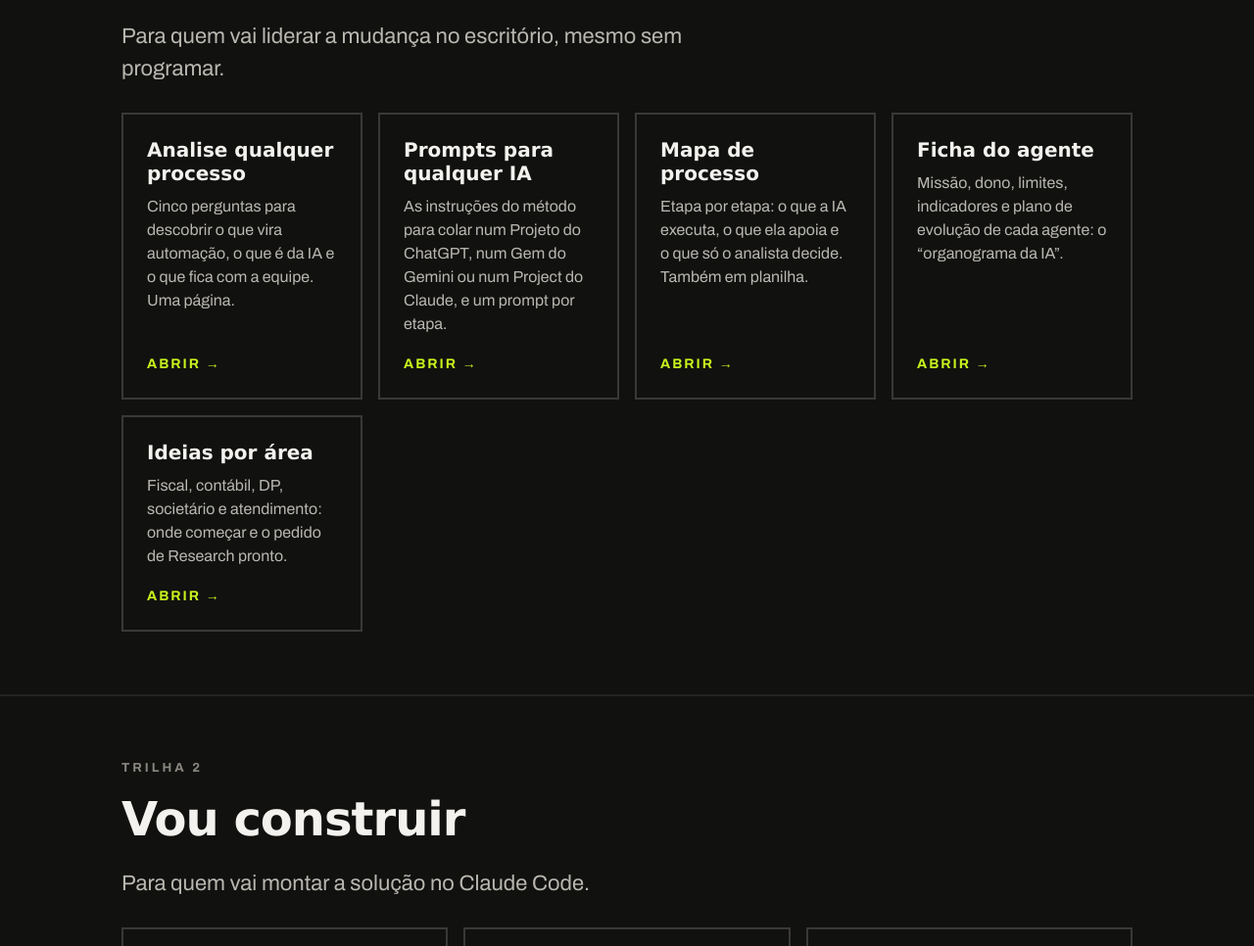
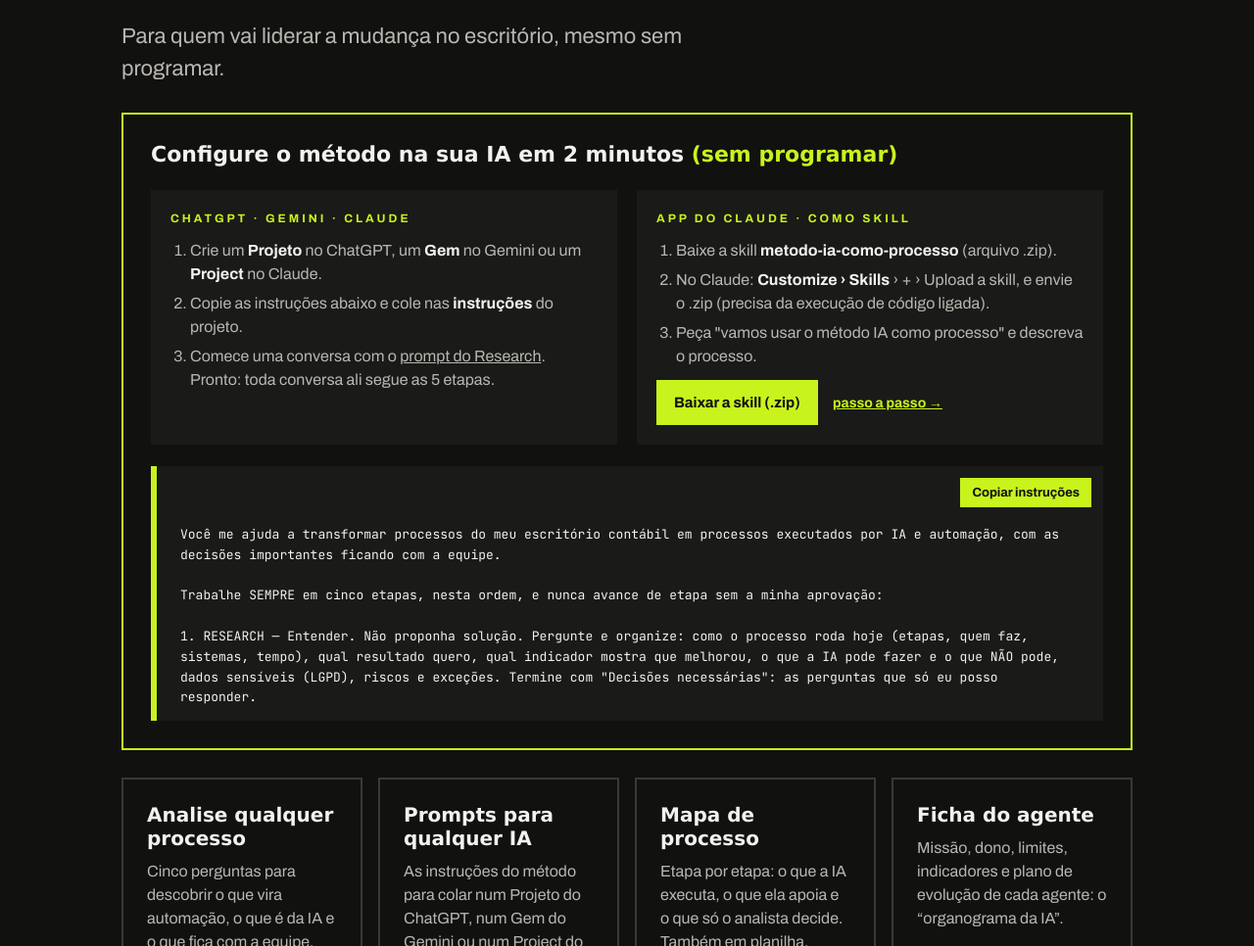
Before and after one commit to samuelsilva-sp/ia-como-processo, a plain HTML site: page index.html in a window 1280 px wide. Shown: the part 2581-3547 px from the top of the page at 98% size. Drawn offline with Linux system fonts and the light colour scheme; a web font is replaced by a local one.

Commit message:
Gestor: configurar o método em 2 minutos e skill para o app do Claude
Co-Authored-By: Claude Opus 5.5 <noreply@anthropic.com>

```diff
--- a/index.html
+++ b/index.html
@@ -46,6 +46,16 @@
   .card .ir { margin-top:auto; padding-top:8px; font-weight:700; font-size:14px; letter-spacing:2px; color:var(--accent); }
   .prompt { position:relative; background:var(--panel); border-left:6px solid var(--accent); padding:60px 24px 24px; font-family:'JetBrains Mono', monospace; font-size:15px; line-height:1.6; white-space:pre-wrap; color:var(--paper); }
   .copiar { position:absolute; top:12px; right:12px; font-family:'Archivo', sans-serif; font-weight:700; font-size:13px; background:var(--accent); color:var(--ink); border:0; padding:8px 12px; cursor:pointer; }
+  .setup { border:2px solid var(--accent); padding:28px; margin-bottom:28px; display:flex; flex-direction:column; gap:22px; }
+  .setup-tit { font-size:22px; }
+  .opcoes { display:grid; grid-template-columns:repeat(auto-fit, minmax(280px, 1fr)); gap:20px; }
+  .opcao { background:var(--panel); padding:20px; display:flex; flex-direction:column; gap:12px; }
+  .opcao-tag { font-size:12px; letter-spacing:3px; font-weight:700; color:var(--accent); }
+  .mini { padding-left:20px; display:flex; flex-direction:column; gap:6px; color:var(--soft); font-size:16px; }
+  .mini b { color:var(--paper); }
+  .bt-p { padding:10px 16px; font-size:15px; }
+  .mais { font-size:14px; font-weight:700; margin-left:12px; color:var(--accent); }
+  #instr { max-height:260px; overflow:auto; font-size:13px; }
   .frase { font-family:'Unbounded', Verdana, sans-serif; font-weight:800; font-size:clamp(30px, 6vw, 64px); line-height:1.05; letter-spacing:-1px; }
   footer { padding:40px 0 56px; color:var(--mute); font-size:14px; border-top:2px solid var(--raise); display:flex; flex-wrap:wrap; justify-content:space-between; gap:12px; }
   @media (max-width: 760px) {
@@ -120,6 +130,50 @@ Não proponha solução ainda.</span></div>
     <p class="eyebrow">Trilha 1</p>
     <h2>Sou gestor</h2>
     <p class="sub" style="margin-bottom:28px;">Para quem vai liderar a mudança no escritório, mesmo sem programar.</p>
+
+    <div class="setup">
+      <h3 class="setup-tit">Configure o método na sua IA em 2 minutos <span class="ac">(sem programar)</span></h3>
+      <div class="opcoes">
+        <div class="opcao">
+          <p class="opcao-tag">CHATGPT · GEMINI · CLAUDE</p>
+          <ol class="mini">
+            <li>Crie um <b>Projeto</b> no ChatGPT, um <b>Gem</b> no Gemini ou um <b>Project</b> no Claude.</li>
+            <li>Copie as instruções abaixo e cole nas <b>instruções</b> do projeto.</li>
+            <li>Comece uma conversa com o <a href="#prompt">prompt do Research</a>. Pronto: toda conversa ali segue as 5 etapas.</li>
+          </ol>
+        </div>
+        <div class="opcao">
+          <p class="opcao-tag">APP DO CLAUDE · COMO SKILL</p>
+          <ol class="mini">
+            <li>Baixe a skill <b>metodo-ia-como-processo</b> (arquivo .zip).</li>
+            <li>No Claude: <b>Customize › Skills</b> › + › Upload a skill, e envie o .zip (precisa da execução de código ligada).</li>
+            <li>Peça "vamos usar o método IA como processo" e descreva o processo.</li>
+          </ol>
+          <p><a class="bt sim bt-p" href="https://github.com/samuelsilva-sp/ia-como-processo/raw/main/gestor/skill-app-claude/metodo-ia-como-processo.zip">Baixar a skill (.zip)</a> <a class="mais" href="https://github.com/samuelsilva-sp/ia-como-processo/blob/main/gestor/skill-app-claude/LEIA-ME.md">passo a passo →</a></p>
+        </div>
+      </div>
+      <div class="prompt" id="instr"><button class="copiar" type="button" data-alvo="instr-txt">Copiar instruções</button><span id="instr-txt">Você me ajuda a transformar processos do meu escritório contábil em processos executados por IA e automação, com as decisões importantes ficando com a equipe.
+
+Trabalhe SEMPRE em cinco etapas, nesta ordem, e nunca avance de etapa sem a minha aprovação:
+
+1. RESEARCH — Entender. Não proponha solução. Pergunte e organize: como o processo roda hoje (etapas, quem faz, sistemas, tempo), qual resultado quero, qual indicador mostra que melhorou, o que a IA pode fazer e o que NÃO pode, dados sensíveis (LGPD), riscos e exceções. Termine com "Decisões necessárias": as perguntas que só eu posso responder.
+
+2. PLAN — O contrato. Depois da minha aprovação, descreva o que será construído em linguagem simples: partes da solução, ferramentas e por quê, critério de aceite de cada parte ("o analista consegue X e vê Y"), o que acontece quando algo dá errado, onde um humano aprova, o que fica fora, riscos.
+
+3. BREAK — Tarefas pequenas. Quebre o plano em tarefas que caibam numa sessão, cada uma com objetivo, o que pode ser alterado, o que não pode, critério de aceite e como testar.
+
+4. IMPLEMENT — Uma tarefa por vez. Faça só a tarefa pedida. Ideia nova vai para uma lista de "depois", não para a tarefa.
+
+5. REVIEW — Revise com ceticismo antes de eu aprovar: atende o critério? Quebrou algo que funcionava? Há risco de segurança ou de LGPD? Testou casos estranhos (dado vazio, formato errado)?
+
+Regras:
+- Se algo estiver ambíguo, pergunte. Nunca suponha.
+- Na dúvida, a IA não decide sozinha: o caso vai para uma pessoa.
+- Ação irreversível (transmitir obrigação, enviar a cliente, pagar, apagar) sempre com aprovação humana.
+- Nunca peça nem use CPF, CNPJ ou dados bancários reais nos exemplos.
+- Responda em português do Brasil, de forma direta.</span></div>
+    </div>
+
     <div class="grade">
       <a class="card" href="https://github.com/samuelsilva-sp/ia-como-processo/blob/main/gestor/como-analisar-qualquer-processo.md"><h3>Analise qualquer processo</h3><p>Cinco perguntas para descobrir o que vira automação, o que é da IA e o que fica com a equipe. Uma página.</p><span class="ir">ABRIR →</span></a>
       <a class="card" href="https://github.com/samuelsilva-sp/ia-como-processo/blob/main/gestor/prompts-qualquer-ia.md"><h3>Prompts para qualquer IA</h3><p>As instruções do método para colar num Projeto do ChatGPT, num Gem do Gemini ou num Project do Claude, e um prompt por etapa.</p><span class="ir">ABRIR →</span></a>
```
Also changed, not shown: 5 other files.
